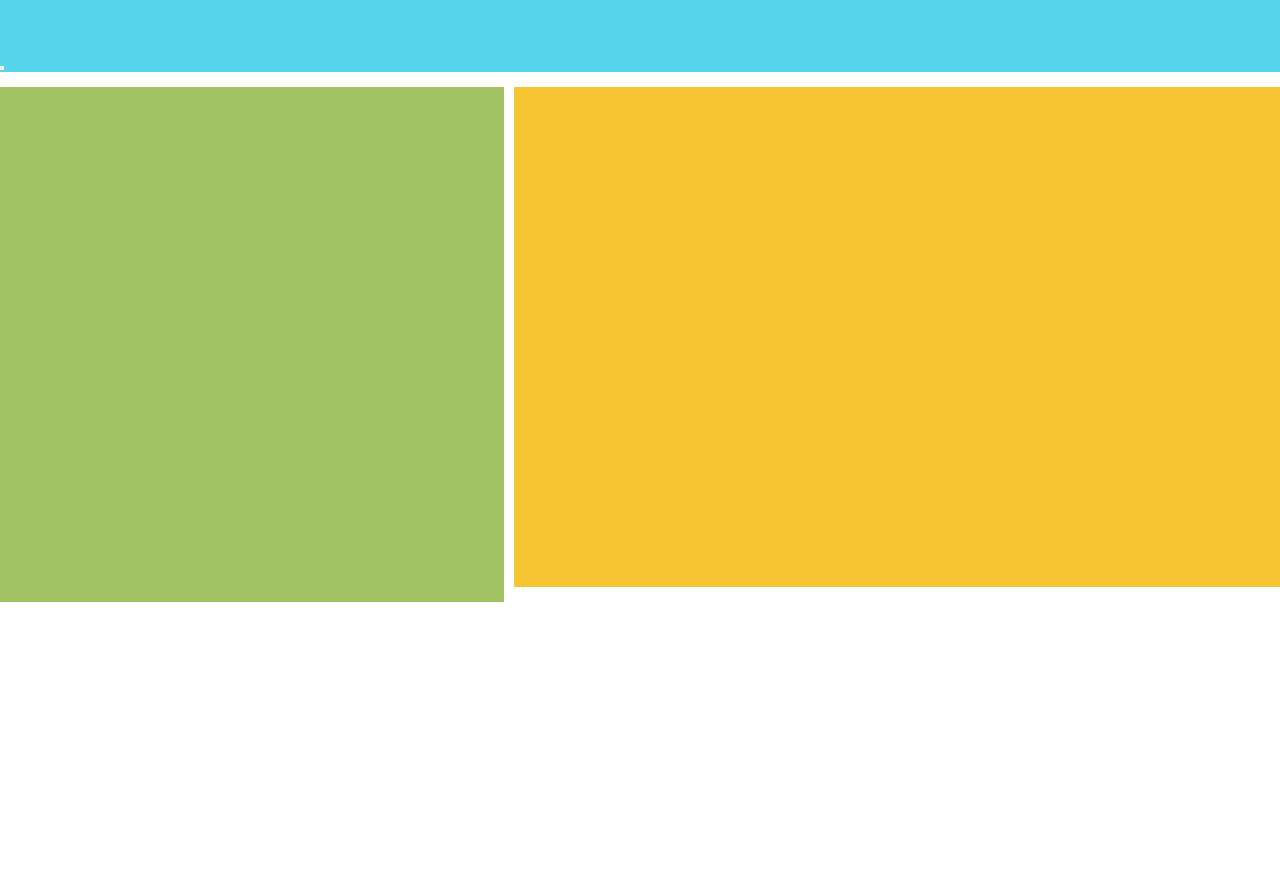
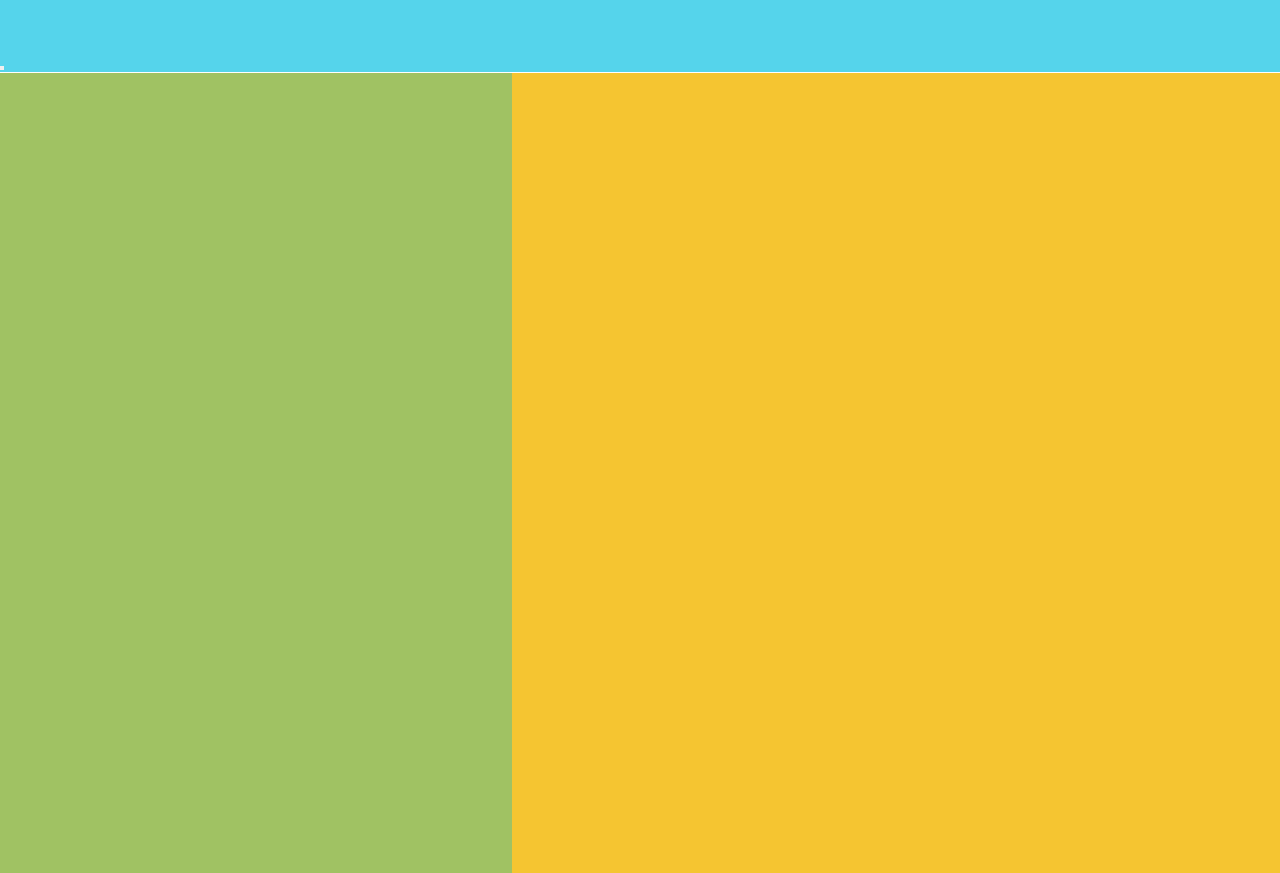
Before and after one commit to yasminaguilarx/mvp_project, a website: page public/index.html in a window 1280 px wide. Before the commit the page ends 800 px from the top, so only its background shows below. Drawn offline with Linux system fonts and the light colour scheme.

Commit message:
styling changes

```diff
--- a/public/main.css
+++ b/public/main.css
@@ -12,16 +12,15 @@
 .container {
   display: grid;
   grid-template-columns: 0.4fr 0.3fr 0.3fr;
-  /*   grid-template-rows: auto 25px auto 25px auto 25px auto 25px auto 25px auto; */
-  grid-column-gap: 10px;
-  grid-row-gap: 15px;
+  grid-column-gap: 0.5px;
+  grid-row-gap: 0.5px;
 }
-.grid {
+/* .grid {
   background-color: #444;
   color: #fff;
   padding: 25px;
   font-size: 3rem;
-}
+} */
 
 .header {
   grid-column: 1 / 4;
@@ -32,14 +31,14 @@
 .sidebar {
   grid-column: 1 / 2;
   grid-row: 2 / 5;
-  min-height: 500px;
+  min-height: 100vh;
   background-color: #a0c263;
 }
 
 .main {
   grid-column: 2 / 4;
   grid-row: 2 / 4;
-  min-height: 500px;
+  min-height: 100vh;
   background-color: #f5c531;
 }
 
```
